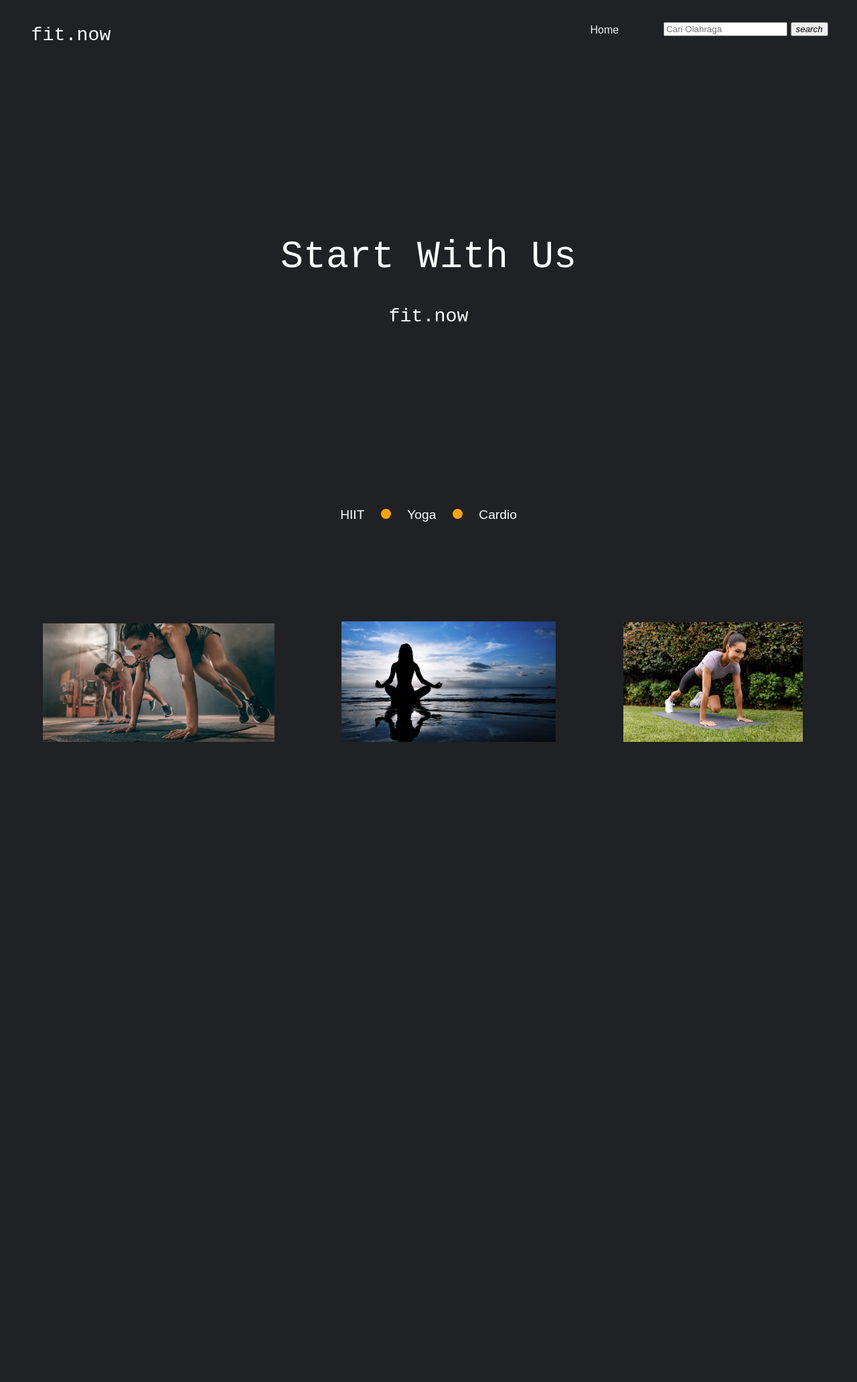
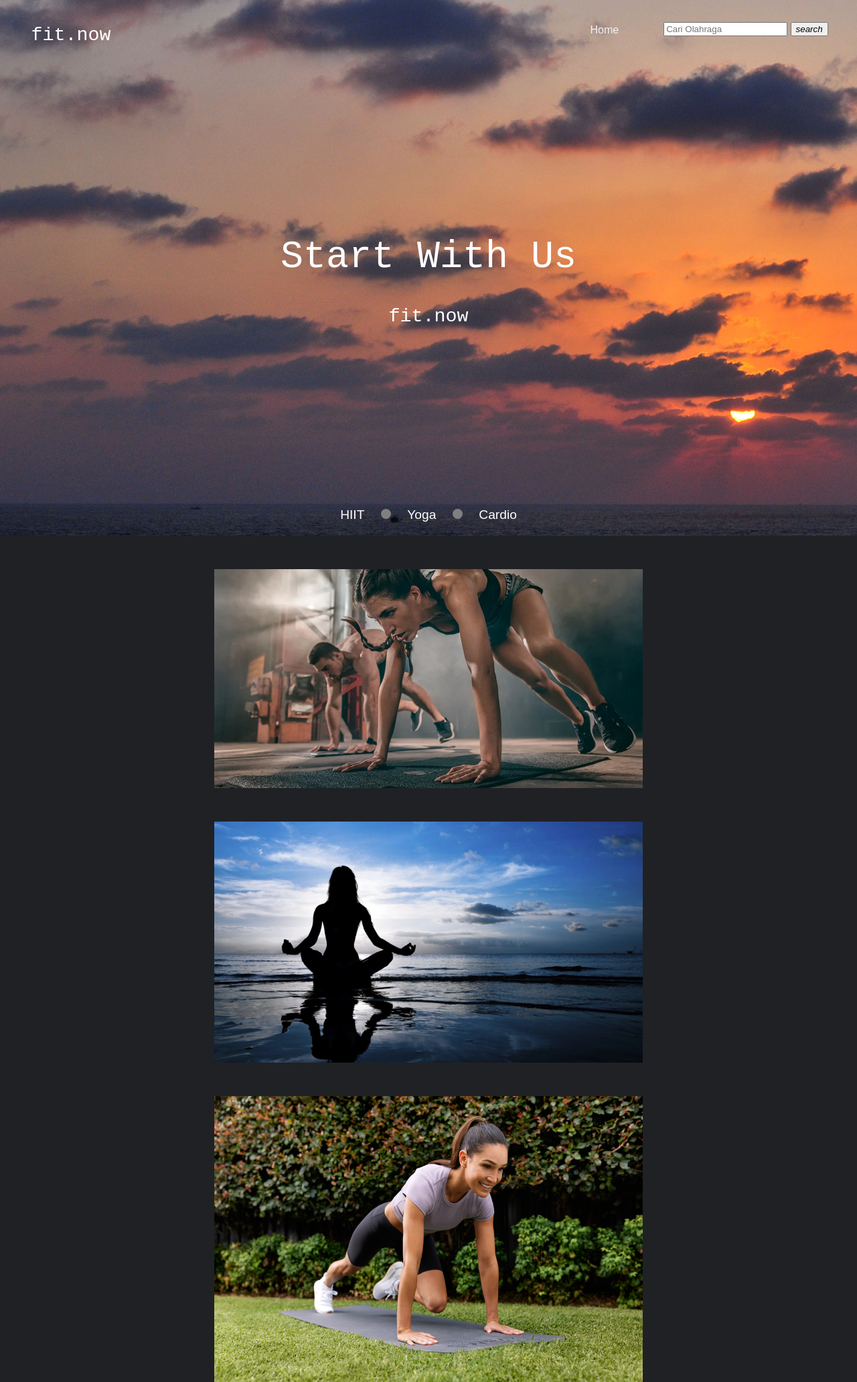
Before and after one commit to Adiatmaja/MiniProject-ProgWeb, a PHP site: page / in a window 1280 px wide. Shown: the whole page at 67% size. Before the commit the page ends 1112 px from the top, so only its background shows below. Run offline with PHP 8.4, Linux system fonts and the light colour scheme; grey boxes are pictures that could not be loaded.

Commit message:
Add files via upload

```diff
--- a/index.css
+++ b/index.css
@@ -103,15 +103,15 @@ div .domain {
     height: 15px;
     width: 15px;
     margin: 0 20px;
-    background-color: orange;
+    background-color: grey;
     border-radius: 50%;
     display: inline-block;
 }
 img.hiit{
-    height: 25%;
-    width: 27%;
-    margin-left: 5%;
-    margin-top: 10%;
+    display: block;
+    width: 50%;
+    margin: auto;
+    padding-top: 50px;
     transition: 0.2s;
 }
 img.hiit:hover {
@@ -120,10 +120,10 @@ img.hiit:hover {
     transition: 0.2s;
 }
 img.yoga{
-    height: 25%;
-    width: 25%;
-    margin-left: 7.5%;
-    margin-top: 10%;
+    display: block;
+    width: 50%;
+    margin: auto;
+    padding-top: 50px;
     transition: 0.2s;
 }
 img.yoga:hover {
@@ -132,10 +132,10 @@ img.yoga:hover {
     transition: 0.2s;
 }
 img.cardio{
-    height: 25%;
-    width: 21%;
-    margin-left: 7.5%;
-    margin-top: 10%;
+    display: block;
+    width: 50%;
+    margin: auto;
+    padding-top: 50px;
     transition: 0.2s;
 }
 img.cardio:hover {
--- a/index.html
+++ b/index.html
@@ -11,7 +11,8 @@
     <header>
         <div class="container">
             <div class="video-background">
-                <video autoplay loop muted src="assets/bg2.mp4"></video>
+                <!-- <video autoplay loop muted src="assets/bg.mp4"></video> -->
+                <img src="assets/bg.jfif" alt="">
             </div>
             <div class="header">
                 <div class="header-kiri">
@@ -46,7 +47,11 @@
     </header>
     <div>
         <a href=""><img class="hiit" src="assets/hiit.webp"></a>
+    </div>
+    <div>
         <a href=""><img class="yoga" src="assets/yoga.webp"></a>
+    </div>
+    <div>
         <a href=""><img class="cardio" src="assets/cardio.jpg"></a>
     </div>
     <footer>
```
Also changed, not shown: assets/bg.jfif (added), assets/bg.jpg (added).
